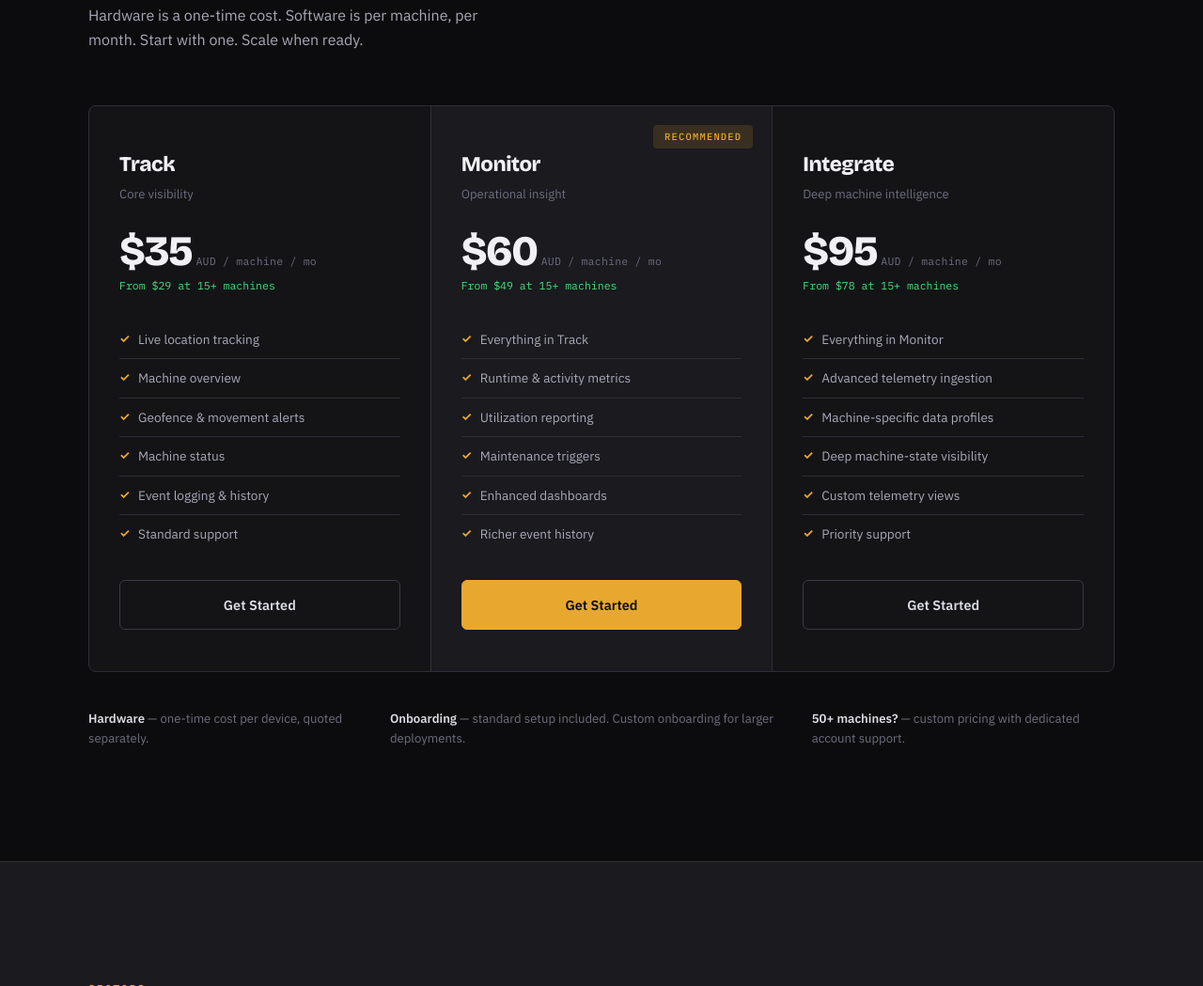
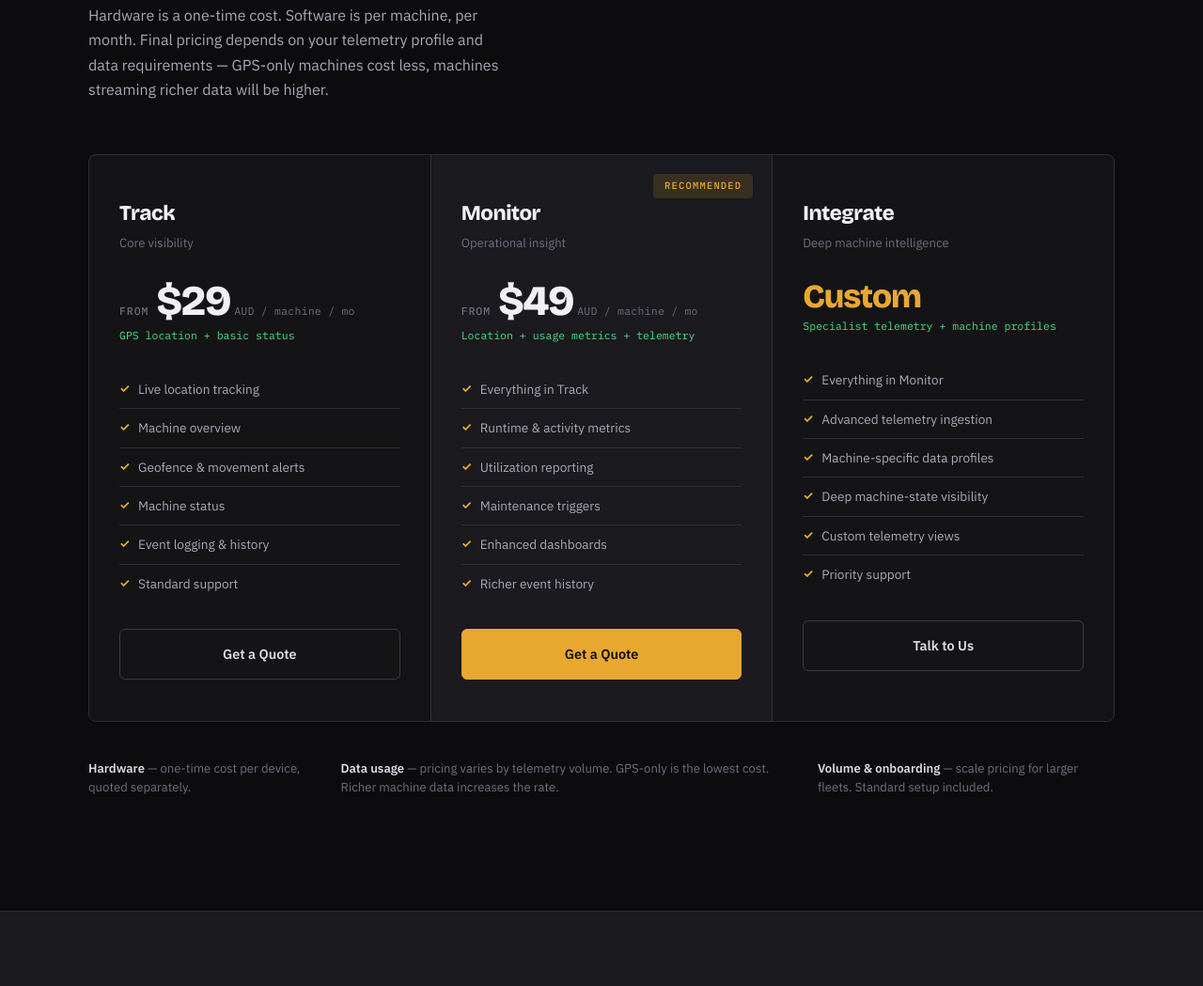
Before and after one commit to joshvanderveen/trakkrr-website, a plain HTML site: page index.html in a window 1280 px wide. Shown: the part 4339-5388 px from the top of the page at 94% size. Drawn offline with nearby package versions, Linux system fonts and the light colour scheme.

Commit message:
Switch pricing to 'from $X' model with custom Integrate tier
- Track: from $29, Monitor: from $49 (anchored at lower end)
- Integrate: 'Custom' pricing — contact required
- Added note that pricing depends on telemetry profile and data volume
- GPS-only costs less, richer machine data costs more (Hologram usage)
- CTAs changed to 'Get a Quote' / 'Talk to Us'
- Volume discount language simplified to 'scale pricing for larger fleets'

Co-Authored-By: Claude Opus 4.6 <noreply@anthropic.com>

```diff
--- a/css/style.css
+++ b/css/style.css
@@ -666,6 +666,16 @@ ul, dl { list-style: none; }
   margin-bottom: 4px;
 }
 
+.pricing__from {
+  font-family: var(--mono);
+  font-size: 0.72rem;
+  font-weight: 500;
+  text-transform: uppercase;
+  letter-spacing: 0.08em;
+  color: var(--text-dim);
+  margin-right: 4px;
+}
+
 .pricing__amt {
   font-family: var(--display);
   font-size: 2.8rem;
@@ -673,6 +683,11 @@ ul, dl { list-style: none; }
   color: var(--white);
   line-height: 1;
   letter-spacing: -0.03em;
+}
+
+.pricing__price--custom .pricing__amt {
+  font-size: 2.2rem;
+  color: var(--amber);
 }
 
 .pricing__unit {
--- a/index.html
+++ b/index.html
@@ -248,17 +248,18 @@
     <div class="wrap">
       <span class="label">Pricing</span>
       <h2>Straightforward.<br>Per machine. No lock-in.</h2>
-      <p class="pricing__intro">Hardware is a one-time cost. Software is per machine, per month. Start with one. Scale when ready.</p>
+      <p class="pricing__intro">Hardware is a one-time cost. Software is per machine, per month. Final pricing depends on your telemetry profile and data requirements — GPS-only machines cost less, machines streaming richer data will be higher.</p>
 
       <div class="pricing__grid">
         <div class="pricing__card">
           <h3>Track</h3>
           <p class="pricing__desc">Core visibility</p>
           <div class="pricing__price">
-            <span class="pricing__amt">$35</span>
+            <span class="pricing__from">from</span>
+            <span class="pricing__amt">$29</span>
             <span class="pricing__unit">AUD / machine / mo</span>
           </div>
-          <p class="pricing__vol">From $29 at 15+ machines</p>
+          <p class="pricing__vol">GPS location + basic status</p>
           <ul>
             <li>Live location tracking</li>
             <li>Machine overview</li>
@@ -267,7 +268,7 @@
             <li>Event logging & history</li>
             <li>Standard support</li>
           </ul>
-          <a href="#contact" class="btn btn--line btn--full">Get Started</a>
+          <a href="#contact" class="btn btn--line btn--full">Get a Quote</a>
         </div>
 
         <div class="pricing__card pricing__card--pop">
@@ -275,10 +276,11 @@
           <h3>Monitor</h3>
           <p class="pricing__desc">Operational insight</p>
           <div class="pricing__price">
-            <span class="pricing__amt">$60</span>
+            <span class="pricing__from">from</span>
+            <span class="pricing__amt">$49</span>
             <span class="pricing__unit">AUD / machine / mo</span>
           </div>
-          <p class="pricing__vol">From $49 at 15+ machines</p>
+          <p class="pricing__vol">Location + usage metrics + telemetry</p>
           <ul>
             <li>Everything in Track</li>
             <li>Runtime & activity metrics</li>
@@ -287,17 +289,16 @@
             <li>Enhanced dashboards</li>
             <li>Richer event history</li>
           </ul>
-          <a href="#contact" class="btn btn--fill btn--full">Get Started</a>
+          <a href="#contact" class="btn btn--fill btn--full">Get a Quote</a>
         </div>
 
         <div class="pricing__card">
           <h3>Integrate</h3>
           <p class="pricing__desc">Deep machine intelligence</p>
-          <div class="pricing__price">
-            <span class="pricing__amt">$95</span>
-            <span class="pricing__unit">AUD / machine / mo</span>
+          <div class="pricing__price pricing__price--custom">
+            <span class="pricing__amt">Custom</span>
           </div>
-          <p class="pricing__vol">From $78 at 15+ machines</p>
+          <p class="pricing__vol">Specialist telemetry + machine profiles</p>
           <ul>
             <li>Everything in Monitor</li>
             <li>Advanced telemetry ingestion</li>
@@ -306,14 +307,14 @@
             <li>Custom telemetry views</li>
             <li>Priority support</li>
           </ul>
-          <a href="#contact" class="btn btn--line btn--full">Get Started</a>
+          <a href="#contact" class="btn btn--line btn--full">Talk to Us</a>
         </div>
       </div>
 
       <div class="pricing__notes">
         <p><strong>Hardware</strong> — one-time cost per device, quoted separately.</p>
-        <p><strong>Onboarding</strong> — standard setup included. Custom onboarding for larger deployments.</p>
-        <p><strong>50+ machines?</strong> — custom pricing with dedicated account support.</p>
+        <p><strong>Data usage</strong> — pricing varies by telemetry volume. GPS-only is the lowest cost. Richer machine data increases the rate.</p>
+        <p><strong>Volume & onboarding</strong> — scale pricing for larger fleets. Standard setup included.</p>
       </div>
     </div>
   </section>
```
